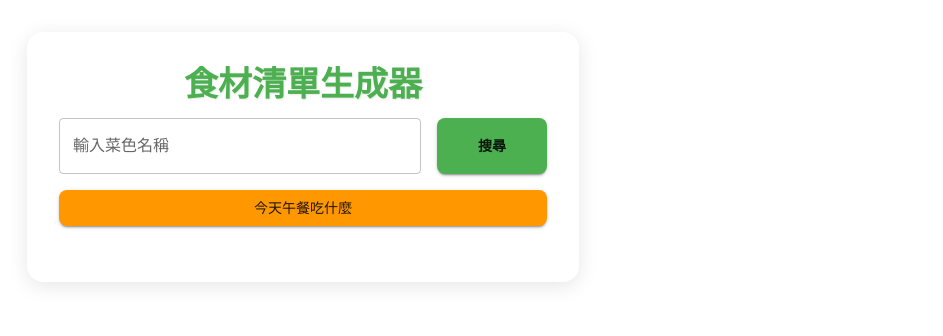
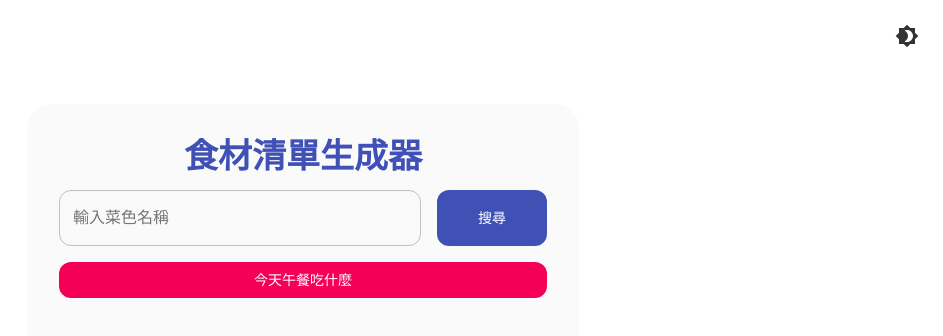
Before and after one commit to Simonlin7972/recipe-app, a React (Create React App) app: page / in a window 1280 px wide. Shown: the top 336 px of the page, without its empty margins (337-1280 px from the left). Built offline with nearby package versions, Linux system fonts and the light colour scheme.

Commit message:
add files, theme

```diff
--- a/package.json
+++ b/package.json
@@ -5,6 +5,7 @@
   "dependencies": {
     "@emotion/react": "^11.13.3",
     "@emotion/styled": "^11.13.0",
+    "@mui/icons-material": "^6.1.0",
     "@mui/material": "^6.1.0",
     "@testing-library/jest-dom": "^5.17.0",
     "@testing-library/react": "^13.4.0",
--- a/src/App.js
+++ b/src/App.js
@@ -4,7 +4,11 @@ import { createTheme, ThemeProvider } from '@mui/material/styles';
 import { createFilterOptions } from '@mui/material/Autocomplete';
 import './App.css';
 import recipes from './recipes.json';
-import { styled } from '@mui/material/styles';
+import { lightTheme, darkTheme } from './theme';
+import CssBaseline from '@mui/material/CssBaseline';
+import { IconButton } from '@mui/material';
+import Brightness4Icon from '@mui/icons-material/Brightness4';
+import Brightness7Icon from '@mui/icons-material/Brightness7';
 
 const theme = createTheme({
   palette: {
@@ -21,14 +25,41 @@ const theme = createTheme({
   typography: {
     fontFamily: '"Noto Sans TC", "Roboto", "Helvetica", "Arial", sans-serif',
   },
+  shape: {
+    borderRadius: 12, // 設置全局圓角為 12px
+  },
   components: {
     MuiButton: {
       styleOverrides: {
         root: {
-          borderRadius: 8,
+          borderRadius: 12,
         },
       },
     },
+    MuiPaper: {
+      styleOverrides: {
+        rounded: {
+          borderRadius: 12,
+        },
+      },
+    },
+    MuiCard: {
+      styleOverrides: {
+        root: {
+          borderRadius: 12,
+        },
+      },
+    },
+    MuiTextField: {
+      styleOverrides: {
+        root: {
+          '& .MuiOutlinedInput-root': {
+            borderRadius: 12,
+          },
+        },
+      },
+    },
+    // 可以根據需要添加更多組件的樣式覆蓋
   },
 });
 
@@ -37,14 +68,8 @@ const filterOptions = createFilterOptions({
   limit: 5,
 });
 
-// 使用 styled 函數創建自定義組件
-const CustomPaper = styled(Paper)(({ theme }) => ({
-  padding: theme.spacing(4),
-  borderRadius: 16,
-  boxShadow: '0 4px 20px rgba(0,0,0,0.1)',
-}));
-
 function App() {
+  const [isDarkMode, setIsDarkMode] = useState(false);
   const [dish, setDish] = useState('');
   const [ingredients, setIngredients] = useState(null);
   const [loading, setLoading] = useState(false);
@@ -88,21 +113,28 @@ function App() {
     }, 500);
   };
 
+  const toggleTheme = () => {
+    setIsDarkMode(!isDarkMode);
+  };
+
   return (
-    <ThemeProvider theme={theme}>
-      <Container maxWidth="sm" sx={{ py: 4 }}>
-        <CustomPaper>
-          <Typography
-            variant="h4"
-            component="h1"
-            gutterBottom
-            align="center"
+    <ThemeProvider theme={isDarkMode ? darkTheme : lightTheme}>
+      <CssBaseline />
+      <Box
         sx={{
-              fontWeight: 'bold',
-              color: 'primary.main',
-              textShadow: '1px 1px 2px rgba(0,0,0,0.1)',
+          display: 'flex',
+          flexDirection: 'column',
+          minHeight: '100vh',
         }}
       >
+        <Box sx={{ display: 'flex', justifyContent: 'flex-end', p: 2 }}>
+          <IconButton onClick={toggleTheme} color="inherit">
+            {isDarkMode ? <Brightness7Icon /> : <Brightness4Icon />}
+          </IconButton>
+        </Box>
+        <Container maxWidth="sm" sx={{ py: 4 }}>
+          <Paper elevation={3} sx={{ p: 4, borderRadius: 2 }}>
+            <Typography variant="h4" component="h1" gutterBottom align="center" sx={{ fontWeight: 'bold', color: 'primary.main' }}>
               食材清單生成器
             </Typography>
             <Grid container spacing={2} alignItems="center">
@@ -128,13 +160,7 @@ function App() {
                   variant="contained"
                   onClick={getIngredients}
                   disabled={loading}
-                sx={{
-                  height: '56px',
-                  fontWeight: 'bold',
-                  '&:hover': {
-                    backgroundColor: 'secondary.main',
-                  },
-                }}
+                  sx={{ height: '56px' }} // 確保按鈕高度與輸入欄位一致
                 >
                   {loading ? '載入中...' : '搜尋'}
                 </Button>
@@ -200,8 +226,9 @@ function App() {
                 </List>
               </Box>
             )}
-        </CustomPaper>
+          </Paper>
         </Container>
+      </Box>
     </ThemeProvider>
   );
 }
--- a/src/index.css
+++ b/src/index.css
@@ -11,3 +11,7 @@ code {
   font-family: source-code-pro, Menlo, Monaco, Consolas, 'Courier New',
     monospace;
 }
+
+* {
+  border-radius: 12px;
+}
--- /dev/null
+++ b/src/theme.js
@@ -0,0 +1,149 @@
+import { createTheme } from '@mui/material/styles';
+
+// 共享的主題設置
+const sharedTheme = {
+  shape: {
+    borderRadius: 12,
+  },
+  typography: {
+    fontFamily: '"Noto Sans TC", "Roboto", "Helvetica", "Arial", sans-serif',
+  },
+  components: {
+    MuiButton: {
+      styleOverrides: {
+        root: {
+          borderRadius: 12,
+          textTransform: 'none',
+          boxShadow: 'none',
+          '&:hover': {
+            boxShadow: 'none',
+          },
+        },
+      },
+    },
+    MuiPaper: {
+      styleOverrides: {
+        root: {
+          boxShadow: 'none',
+          borderRadius: 12,
+        },
+      },
+    },
+    MuiCard: {
+      styleOverrides: {
+        root: {
+          boxShadow: 'none',
+          borderRadius: 12,
+          border: '1px solid',
+          borderColor: 'divider',
+        },
+      },
+    },
+    MuiTextField: {
+      styleOverrides: {
+        root: {
+          '& .MuiOutlinedInput-root': {
+            borderRadius: 12,
+          },
+        },
+      },
+    },
+    MuiAppBar: {
+      styleOverrides: {
+        root: {
+          boxShadow: 'none',
+          borderBottom: '1px solid',
+          borderColor: 'divider',
+        },
+      },
+    },
+  },
+};
+
+export const lightTheme = createTheme({
+  ...sharedTheme,
+  palette: {
+    mode: 'light',
+    primary: { main: '#3f51b5' },
+    secondary: { main: '#f50057' },
+    background: {
+      default: '#ffffff',
+      paper: '#fafafa',
+    },
+    text: {
+      primary: '#333333',
+      secondary: '#757575',
+    },
+  },
+});
+
+export const darkTheme = createTheme({
+  ...sharedTheme,
+  palette: {
+    mode: 'dark',
+    primary: { main: '#90caf9' },
+    secondary: { main: '#f48fb1' },
+    background: {
+      default: '#303030',
+      paper: '#424242',
+    },
+    text: {
+      primary: '#ffffff',
+      secondary: '#b0bec5',
+    },
+  },
+});
+
+export const blueTheme = createTheme({
+  ...sharedTheme,
+  palette: {
+    mode: 'light',
+    primary: { main: '#2196f3' },
+    secondary: { main: '#ff4081' },
+    background: {
+      default: '#e3f2fd',
+      paper: '#ffffff',
+    },
+    text: {
+      primary: '#0d47a1',
+      secondary: '#1565c0',
+    },
+  },
+});
+
+export const greenTheme = createTheme({
+  ...sharedTheme,
+  palette: {
+    mode: 'light',
+    primary: { main: '#4caf50' },
+    secondary: { main: '#ff9800' },
+    background: {
+      default: '#e8f5e9',
+      paper: '#ffffff',
+    },
+    text: {
+      primary: '#1b5e20',
+      secondary: '#33691e',
+    },
+  },
+});
+
+export const purpleTheme = createTheme({
+  ...sharedTheme,
+  palette: {
+    mode: 'light',
+    primary: { main: '#9c27b0' },
+    secondary: { main: '#00bcd4' },
+    background: {
+      default: '#f3e5f5',
+      paper: '#ffffff',
+    },
+    text: {
+      primary: '#4a148c',
+      secondary: '#6a1b9a',
+    },
+  },
+});
+
+// 將所有主題導出為一個數組
+export const allThemes = [lightTheme, darkTheme, blueTheme, greenTheme, purpleTheme];
```
Also changed, not shown: 1 other file (tests, documents, lock files or other folders). Lines whose indentation alone changed are shown as unchanged.
